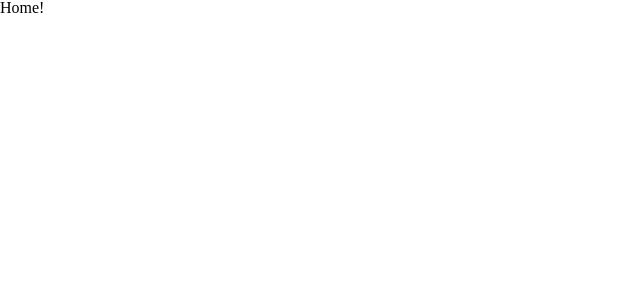
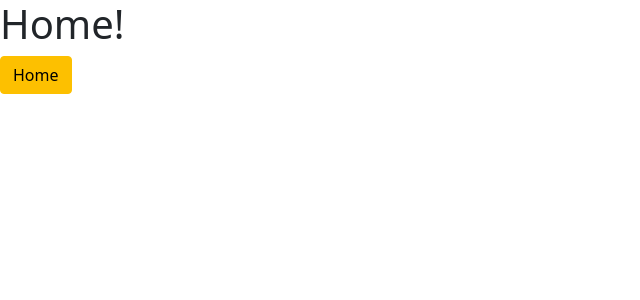
Before and after one commit to cincu4221/vue, a Vue app: page / in a window 1280 px wide. Shown: the top 300 px of the page, without its empty margins (0-640 px from the left). Built offline with nearby package versions, Linux system fonts and the light colour scheme.

Commit message:
ch4-03 clear

```diff
--- a/package.json
+++ b/package.json
@@ -41,6 +41,7 @@
     "webpack-dev-server": "^4.0.0-beta.0"
   },
   "dependencies": {
+    "bootstrap": "^5.0.0-beta3",
     "vue": "^3.2.36",
     "vue-router": "^4.1.6"
   }
--- a/src/App.vue
+++ b/src/App.vue
@@ -1,3 +1,7 @@
 <template>
   <RouterView />
 </template>
+
+<style lang="scss">
+@import '~/scss/main.scss';
+</style>
--- a/src/routes/Home.vue
+++ b/src/routes/Home.vue
@@ -1,3 +1,6 @@
 <template>
   <h1>Home!</h1>
+  <div class="btn btn-primary">
+    Home
+  </div>
 </template>
--- a/src/scss/main.scss
+++ b/src/scss/main.scss
@@ -1,12 +1,9 @@
-$color--black: #000;
-$color--white: #fff;
+// Default variable overrides
+$primary: #FDC000;
 
-body {
-  background-color: $color--black;
-  h1 {
-    color: $color--white;
-    display: flex;
-    justify-content: center;
-    align-items: center;
-  }
-}
+// Required
+@import "../../node_modules/bootstrap/scss/functions";
+@import "../../node_modules/bootstrap/scss/variables";
+@import "../../node_modules/bootstrap/scss/mixins";
+
+@import "../../node_modules/bootstrap/scss/bootstrap";
```
Also changed, not shown: 1 other file (tests, documents, lock files or other folders).
